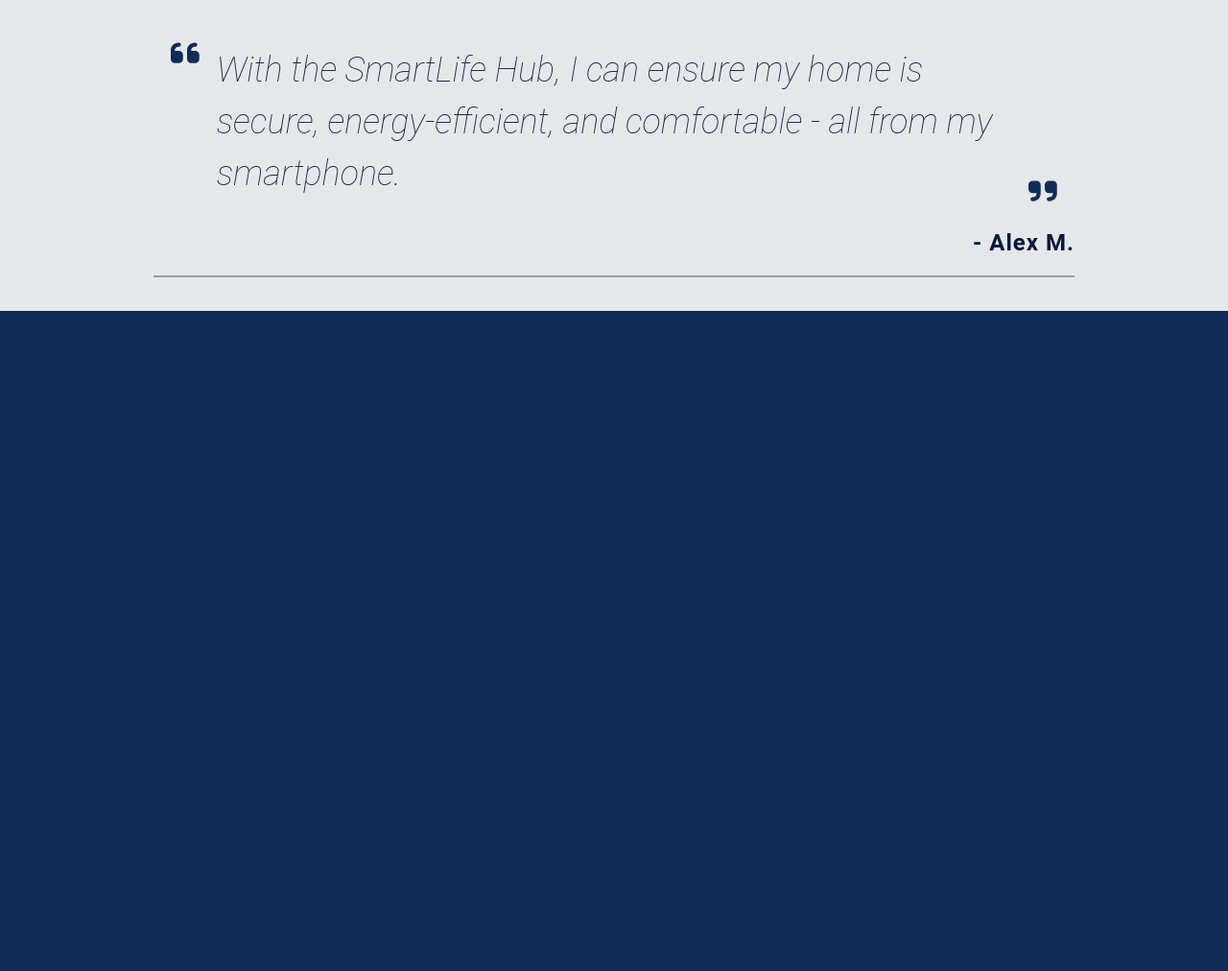
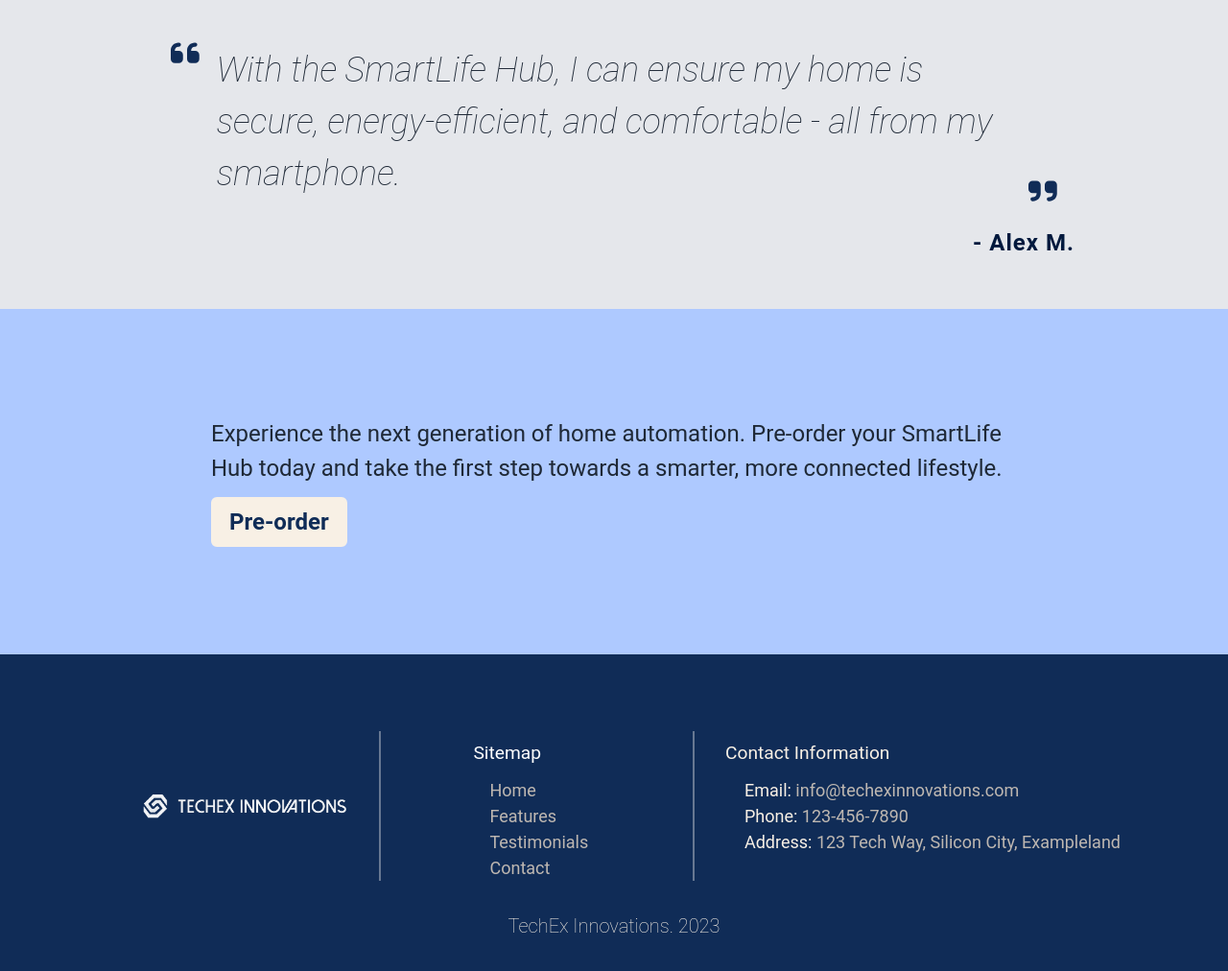
Before and after one commit to kdrbdi/landing-page, a plain HTML site: page index.html in a window 1280 px wide. Shown: the part 2473-3485 px from the top of the page at 96% size. Before the commit the page ends 2797 px from the top, so only its background shows below. Drawn offline with Linux system fonts and the light colour scheme.

Commit message:
Add sections: call-to-action, footer + final touches

```diff
--- a/index.html
+++ b/index.html
@@ -28,7 +28,7 @@
             <li><a class="nav-link" href="#">Home</a></li>
             <li><a class="nav-link" href="#features">Features</a></li>
             <li><a class="nav-link" href="#testimonials">Testimonials</a></li>
-            <li><a class="nav-link" href="#">Contact</a></li>
+            <li><a class="nav-link" href="#contact">Contact</a></li>
           </ul>
         </nav>
       </div>
@@ -246,26 +246,50 @@
         </div>
       </div>
     </section>
+    <section class="cta-wrapper">
+      <div class="cta-content">
+        <p class="text-cta">
+          Experience the next generation of home automation. Pre-order your
+          SmartLife Hub today and take the first step towards a smarter, more
+          connected lifestyle.
+        </p>
+        <a href="#" class="btn-cta">Pre-order</a>
+      </div>
+    </section>
+    <!-- Footer -->
+    <footer>
+      <div class="logo-section">
+        <img
+          class="logo"
+          src="./assets/logo.png"
+          alt="TechEx Innovations Logo"
+        />
+      </div>
+      <div class="navbar">
+        <nav>
+          <p class="footer-sec-title">Sitemap</p>
+          <ul>
+            <li><a class="nav-link" href="#">Home</a></li>
+            <li><a class="nav-link" href="#features">Features</a></li>
+            <li><a class="nav-link" href="#testimonials">Testimonials</a></li>
+            <li><a class="nav-link" href="#contact">Contact</a></li>
+          </ul>
+        </nav>
+      </div>
+      <div id="contact">
+        <p class="footer-sec-title">Contact Information</p>
+        <ul>
+          <li>Email: <span class="info">info@techexinnovations.com</span></li>
+          <li>Phone: <span class="info">123-456-7890</span></li>
+          <li>
+            Address:
+            <span class="info">123 Tech Way, Silicon City, Exampleland</span>
+          </li>
+        </ul>
+      </div>
+      <div class="bottom-footer">
+        <p>TechEx Innovations. 2023</p>
+      </div>
+    </footer>
   </body>
 </html>
-
-<!--
-###################################
-########## dummy content #########
-###################################
-
-Benefits:
-
-Simplify Your Life: Manage your home environment effortlessly, even when you're away.
-Security at Your Fingertips: Keep an eye on your home and loved ones from anywhere.
-Save Energy and Money: Make intelligent choices about energy usage and reduce waste.
-Modern Design: The sleek and modern hub seamlessly blends with your home decor.
-Customer Testimonials:
-
-Contact Information:
-
-Email: info@techexinnovations.com
-Phone: 123-456-7890
-Address: 123 Tech Way, Silicon City, Exampleland
-Call to Action:
-Experience the next generation of home automation. Pre-order your SmartLife Hub today and take the first step towards a smarter, more connected lifestyle. -->
--- a/styles.css
+++ b/styles.css
@@ -29,10 +29,13 @@ header {
   color: white;
 }
 
+ul {
+  list-style: none;
+}
+
 nav ul {
   display: flex;
   justify-content: space-between;
-  list-style: none;
 }
 
 .nav-link {
@@ -167,6 +170,10 @@ nav ul {
   margin-bottom: 1.2em;
 }
 
+.testimonial:last-of-type {
+  border-bottom: none;
+}
+
 .client-name {
   color: rgb(1, 25, 61);
   font-size: 24px;
@@ -201,3 +208,72 @@ nav ul {
 .quote-text {
   padding: 0.75em 0;
 }
+
+.cta-wrapper {
+  display: flex;
+  justify-content: center;
+  align-items: center;
+  background-color: #aec9ff;
+  padding: 7em 5em;
+}
+
+.cta-content {
+  display: flex;
+  flex-direction: column;
+  gap: 0.5em;
+  font-size: 24px;
+  color: #1f2937;
+  width: 75%;
+}
+
+footer {
+  display: flex;
+  flex-flow: row wrap;
+  justify-content: space-between;
+  padding: 5em 5em 2em;
+  gap: 2em;
+}
+
+.footer-sec-title {
+  font-size: 1.2em;
+  padding: 0.5em 0;
+}
+
+.logo-section {
+  display: flex;
+  border-right: 2px solid #eeeeee65;
+}
+footer .logo-section,
+footer .navbar,
+footer #contact {
+  padding: 0 2em;
+}
+
+footer .logo {
+  align-self: center;
+}
+
+footer ul {
+  padding-inline-start: 5px;
+  font-size: 18px;
+  flex-direction: column;
+}
+#contact {
+  border-left: 2px solid #eeeeee65;
+}
+
+#contact ul li {
+  padding-left: 15px;
+}
+
+.info {
+  color: rgba(234, 219, 200, 0.8);
+}
+
+.bottom-footer {
+  justify-content: flex-end;
+  font-size: 20px;
+  font-weight: lighter;
+  width: 100%;
+  text-align: center;
+}
```
